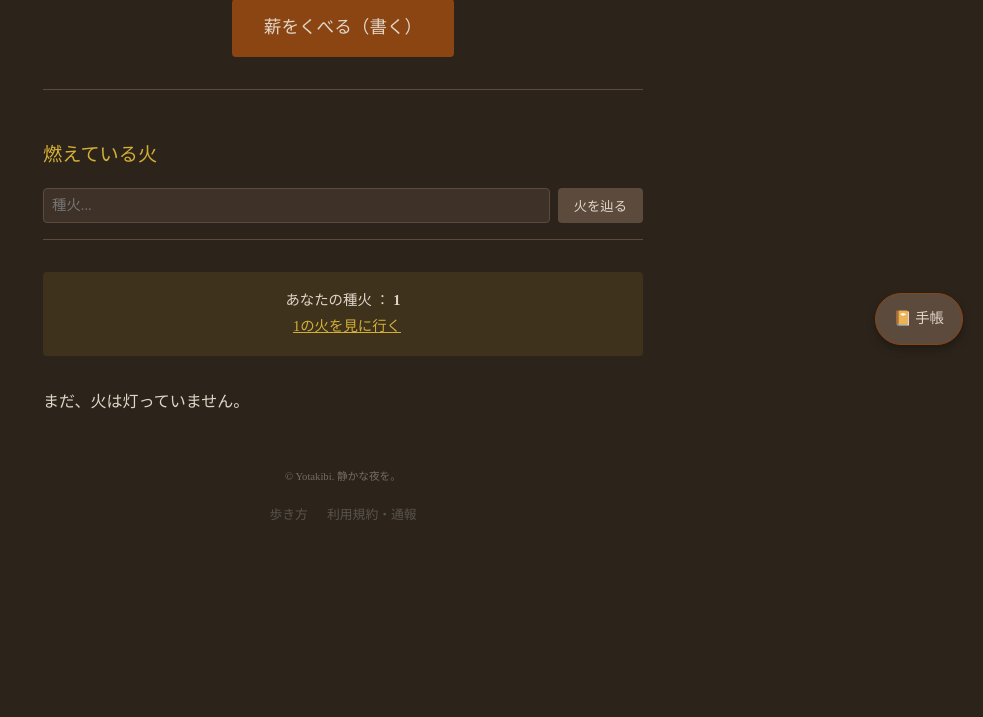
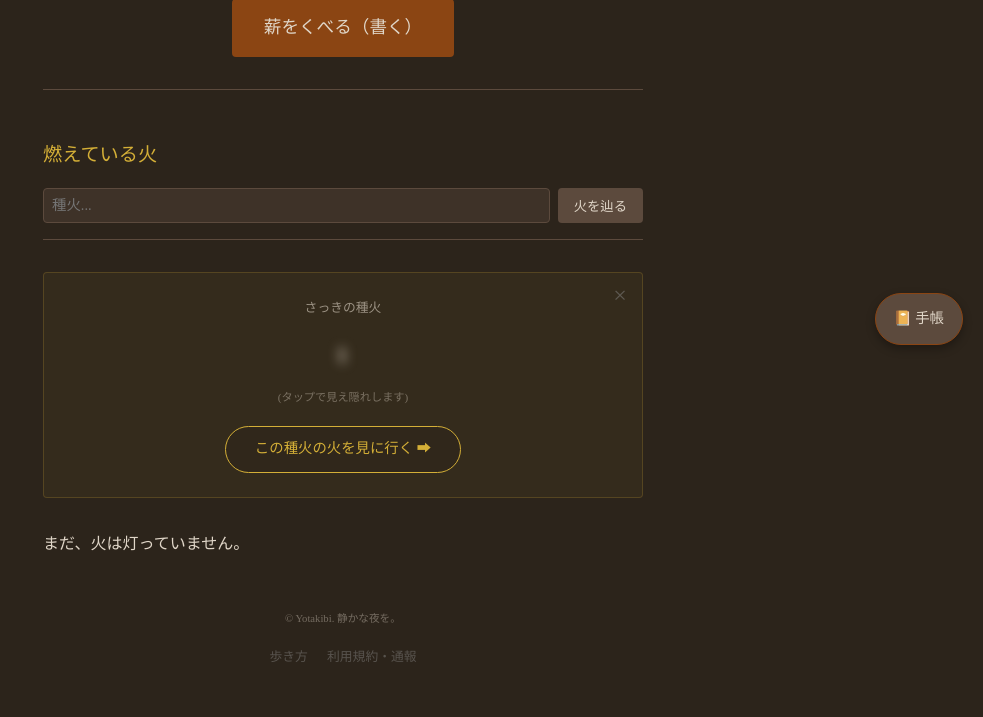
Before and after one commit to karaagenomuranaoya/yotakibi, a Flask app: page / in a window 1280 px wide. Shown: the part 435-1152 px from the top of the page, without its empty margins (297-1280 px from the left). Before the commit the page ends 955 px from the top, so only its background shows below. Run offline with Flask 3, Linux system fonts and the light colour scheme; the visitor is signed in with stand-in values (Sample User, id 1).

Commit message:
kamitonaru

```diff
--- a/app/routes/main.py
+++ b/app/routes/main.py
@@ -1,4 +1,5 @@
 from flask import Blueprint, render_template, request, redirect, url_for, session
+from sqlalchemy import or_
 from ..models import Diary
 from ..utils import fire_required
 
@@ -11,15 +12,11 @@ def index():
     page = request.args.get('page', 1, type=int)
     per_page = 10
 
-    # クエリビルダーの開始
     query = Diary.query.filter_by(is_hidden=False)
 
-    # 【修正】管理者でない場合のみ、「公開設定」のフィルターをかける
-    # つまり、管理者は「非公開（秘密の火）」もタイムラインで見えるようになる
     if not session.get('is_admin'):
         query = query.filter_by(is_timeline_public=True)
 
-    # 作成日順に並べて取得
     pagination = query.order_by(Diary.created_at.desc()).paginate(
         page=page, per_page=per_page, error_out=False
     )
@@ -29,23 +26,53 @@ def index():
 @bp.route('/search')
 @fire_required
 def search():
-    query = request.args.get('q')
-    if not query:
+    query_text = request.args.get('q')
+    if not query_text:
         return redirect(url_for('main.index'))
 
-    # 検索も同様。管理者は hidden 以外なら何でも引っかかるようにしても良いが、
-    # 基本的に合言葉検索はピンポイントなのでそのままでもOK。
-    # ここでは「管理者なら非公開設定でもヒットする」ようにしておきますか？
-    # いや、検索は「種火」を知っている前提なので、現状維持でOKです。
+    # --- 管理者用のスーパー検索ロジック ---
+    if session.get('is_admin'):
+        query_obj = Diary.query
 
-    results = Diary.query.filter_by(
-        aikotoba=query,
-        is_hidden=False
-    ).order_by(Diary.created_at.desc()).all()
+        # 1. 範囲検索 (例: "100-150")
+        if '-' in query_text and query_text.replace('-', '').isdigit():
+            try:
+                start, end = map(int, query_text.split('-'))
+                query_obj = query_obj.filter(Diary.id.between(start, end))
+            except ValueError:
+                query_obj = query_obj.filter(Diary.content.contains(query_text))
 
-    return render_template('index.html', diaries=results, search_query=query)
+        # 2. ID単体検索 (例: "105")
+        elif query_text.isdigit():
+            d_id = int(query_text)
+            query_obj = query_obj.filter(
+                or_(
+                    Diary.id == d_id,
+                    Diary.content.contains(query_text)
+                )
+            )
 
-# manualルートなどは省略（変更なし）
+        # 3. 本文検索 or 種火検索 (部分一致)
+        else:
+            # 【修正】種火も部分一致 (contains) に変更
+            query_obj = query_obj.filter(
+                or_(
+                    Diary.content.contains(query_text),
+                    Diary.aikotoba.contains(query_text)
+                )
+            )
+
+        results = query_obj.order_by(Diary.created_at.desc()).all()
+
+    # --- 一般ユーザー用の通常検索ロジック ---
+    else:
+        results = Diary.query.filter_by(
+            aikotoba=query_text,
+            is_hidden=False
+        ).order_by(Diary.created_at.desc()).all()
+
+    return render_template('index.html', diaries=results, search_query=query_text)
+
 @bp.route('/manual')
 def manual():
     source = request.args.get('source', 'index')
@@ -56,8 +83,14 @@ def manual():
     target_endpoint = endpoint_map.get(source, 'main.index')
     return render_template('manual.html', source=target_endpoint)
 
-
-# rulesルート
 @bp.route('/rules')
 def rules():
     return render_template('rules.html')
+
+#種火消す
+@bp.route('/forget_aikotoba')
+def forget_aikotoba():
+    # セッションから種火情報を削除
+    session.pop('my_aikotoba', None)
+    # トップページに戻る
+    return redirect(url_for('main.index'))
--- a/app/templates/index.html
+++ b/app/templates/index.html
@@ -73,14 +73,110 @@
             <input type="text" name="q" placeholder="種火..." value="{{ search_query if search_query else '' }}">
             <button type="submit">火を辿る</button>
         </form>
+
+        {# 【追加】管理者用検索ヒント #}
+        {% if session.get('is_admin') %}
+        <div class="admin-search-hint" style="font-size: 0.75rem; color: #888; margin-top: 0.5rem; text-align: right;">
+            <span style="border: 1px solid #555; padding: 2px 6px; border-radius: 4px; margin-left: 5px;">数字:
+                ID検索</span>
+            <span style="border: 1px solid #555; padding: 2px 6px; border-radius: 4px; margin-left: 5px;">xxx-yyy:
+                範囲検索</span>
+            <span style="border: 1px solid #555; padding: 2px 6px; border-radius: 4px; margin-left: 5px;">文字:
+                本文検索</span>
+        </div>
+        {% endif %}
     </header>
 
     {% if session.get('my_aikotoba') and not search_query %}
     <div class="my-info">
-        <p>あなたの種火 ： <strong>{{ session['my_aikotoba'] }}</strong></p>
-        <a href="{{ url_for('main.search', q=session['my_aikotoba']) }}" class="link-check">{{ session['my_aikotoba']
-            }}の火を見に行く</a>
+        {# 1. 右上の「消す」ボタン（物理的に離す） #}
+        <a href="{{ url_for('main.forget_aikotoba') }}" class="btn-close-info" title="この表示を消す">×</a>
+
+        <p style="margin-bottom: 0.2rem; font-size: 0.8rem; opacity: 0.6;">さっきの種火</p>
+
+        {# 2. 中央の種火（ぼかし・タップ領域を広く取る） #}
+        <div class="aikotoba-display-area"
+            onclick="const el = this.querySelector('span'); el.style.filter = (el.style.filter === 'none' ? 'blur(6px)' : 'none');"
+            title="タップして確認">
+            <span style="filter: blur(6px); transition: filter 0.3s;">{{ session['my_aikotoba'] }}</span>
         </div>
+        <div style="font-size: 0.7rem; opacity: 0.4; margin-bottom: 1.2rem;">(タップで見え隠れします)</div>
+
+        {# 3. 下部の「見に行く」ボタン（明確にボタン化） #}
+        <a href="{{ url_for('main.search', q=session['my_aikotoba']) }}" class="btn-check-fire">
+            この種火の火を見に行く ➡
+        </a>
+    </div>
+
+    <style>
+        .my-info {
+            position: relative;
+            /* バツボタンの配置基準 */
+            background-color: rgba(212, 175, 55, 0.05);
+            /* ほんのり琥珀色 */
+            padding: 1.5rem 1rem;
+            border-radius: 4px;
+            margin-bottom: 2rem;
+            text-align: center;
+            border: 1px solid rgba(212, 175, 55, 0.2);
+        }
+
+        /* 閉じるボタン（右上） */
+        .btn-close-info {
+            position: absolute;
+            top: 0;
+            right: 0;
+            width: 44px;
+            /* スマホでも押しやすいサイズ */
+            height: 44px;
+            line-height: 44px;
+            text-align: center;
+            color: #888;
+            text-decoration: none;
+            font-size: 1.5rem;
+            font-weight: 300;
+            opacity: 0.5;
+            transition: all 0.3s;
+        }
+
+        .btn-close-info:hover {
+            opacity: 1;
+            color: #ff6b6b;
+            /* ホバー時は赤く警告 */
+            background-color: rgba(0, 0, 0, 0.1);
+        }
+
+        /* 種火表示エリア */
+        .aikotoba-display-area {
+            font-size: 1.3rem;
+            font-weight: bold;
+            padding: 0.8rem;
+            /* タップしやすく */
+            cursor: pointer;
+            user-select: none;
+            letter-spacing: 0.1em;
+            color: #E0D6C8;
+        }
+
+        /* 見に行くボタン */
+        .btn-check-fire {
+            display: inline-block;
+            color: #D4AF37;
+            text-decoration: none;
+            border: 1px solid #D4AF37;
+            padding: 0.6rem 1.8rem;
+            border-radius: 30px;
+            font-size: 0.9rem;
+            transition: all 0.3s;
+            background-color: rgba(44, 36, 27, 0.5);
+        }
+
+        .btn-check-fire:hover {
+            background-color: #D4AF37;
+            color: #2C241B;
+            box-shadow: 0 0 10px rgba(212, 175, 55, 0.3);
+        }
+    </style>
     {% endif %}
 
     {# --- 日記リスト --- #}
@@ -90,26 +186,39 @@
             <div class="diary-meta">
                 <span class="diary-date">{{ diary.created_at.strftime('%Y.%m.%d %H:%M') }}</span>
 
-                {# --- 【修正】種火の表示ロジック --- #}
+                <!-- 右側：種火とバッジを縦積みして右端に固定 -->
+                <div style="display: flex; flex-direction: column; align-items: flex-end; gap: 5px;">
+
+                    {# 種火表示ロジック #}
                     {% if diary.is_aikotoba_public %}
+                    {# 通常の公開種火 #}
                     <a href="{{ url_for('main.search', q=diary.aikotoba) }}" style="text-decoration: none;">
                         <span class="diary-id public">種火: {{ diary.aikotoba }}</span>
                     </a>
                     {% else %}
-                {# 管理者なら非公開の種火も見せる #}
+                    {# 非公開の種火 #}
                     {% if session.get('is_admin') %}
-                <span class="diary-id" style="color: #ff6b6b; border-bottom: 1px dashed #ff6b6b;">🔒 {{ diary.aikotoba
-                    }}</span>
+                    {# 【修正】管理者なら、非公開でもリンクにして飛ばせるようにする #}
+                    <a href="{{ url_for('main.search', q=diary.aikotoba) }}" style="text-decoration: none;">
+                        <span class="diary-id" style="color: #ff6b6b; border-bottom: 1px dashed #ff6b6b;">
+                            🔒 {{ diary.aikotoba }}
+                        </span>
+                    </a>
                     {% else %}
+                    {# 一般ユーザーには秘密 #}
                     <span class="diary-id">#{{ diary.id }} (秘密の火)</span>
                     {% endif %}
                     {% endif %}
 
-                {# --- 【修正】タイムライン非公開マーク --- #}
+                    {# タイムライン非公開マーク #}
                     {% if session.get('is_admin') and not diary.is_timeline_public %}
                     <span
-                    style="font-size: 0.75rem; color: #ff6b6b; border: 1px solid #ff6b6b; border-radius: 4px; padding: 0 4px; margin-left: 8px;">TL非公開</span>
+                        style="font-size: 0.75rem; color: #ff6b6b; border: 1px solid #ff6b6b; border-radius: 4px; padding: 1px 6px; white-space: nowrap; margin-top: 2px;">
+                        TL非公開
+                    </span>
                     {% endif %}
+
+                </div>
             </div>
 
             {% set is_long = (diary.content|length > 140) or (diary.content.count('\n') > 5) %}
--- a/app/templates/layout.html
+++ b/app/templates/layout.html
@@ -122,9 +122,11 @@
         /* 書き込み画面の時計 */
         body.hide-admin-ui .pin-sidebar,
         /* ピン留めサイドバー */
-        body.hide-admin-ui .pin-toggle
+        body.hide-admin-ui .pin-toggle,
+        /* ピン留めトグル */
+        body.hide-admin-ui .admin-search-hint
 
-        /* ピン留めトグル */
+        /* 【追加】検索ヒント */
             {
             display: none !important;
         }
```
Also changed, not shown: 3 other files. Lines whose indentation alone changed are shown as unchanged.
